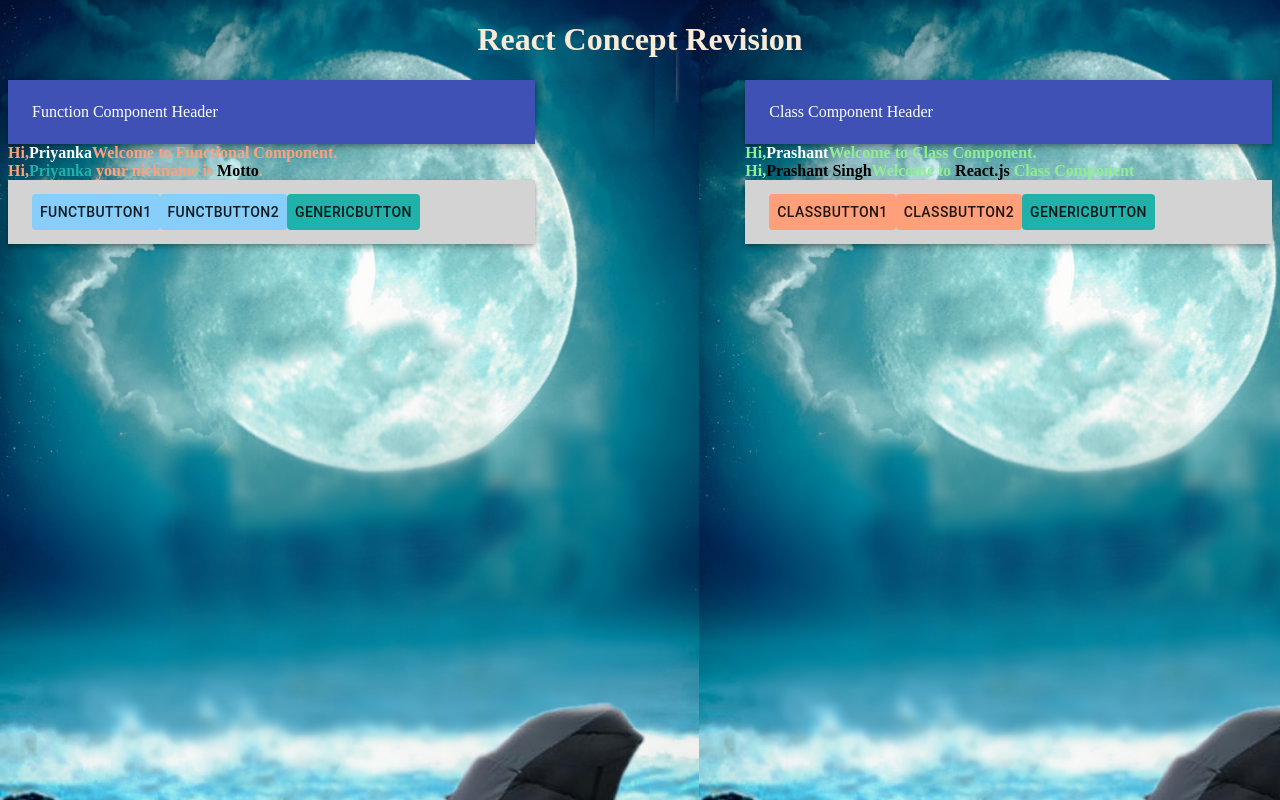
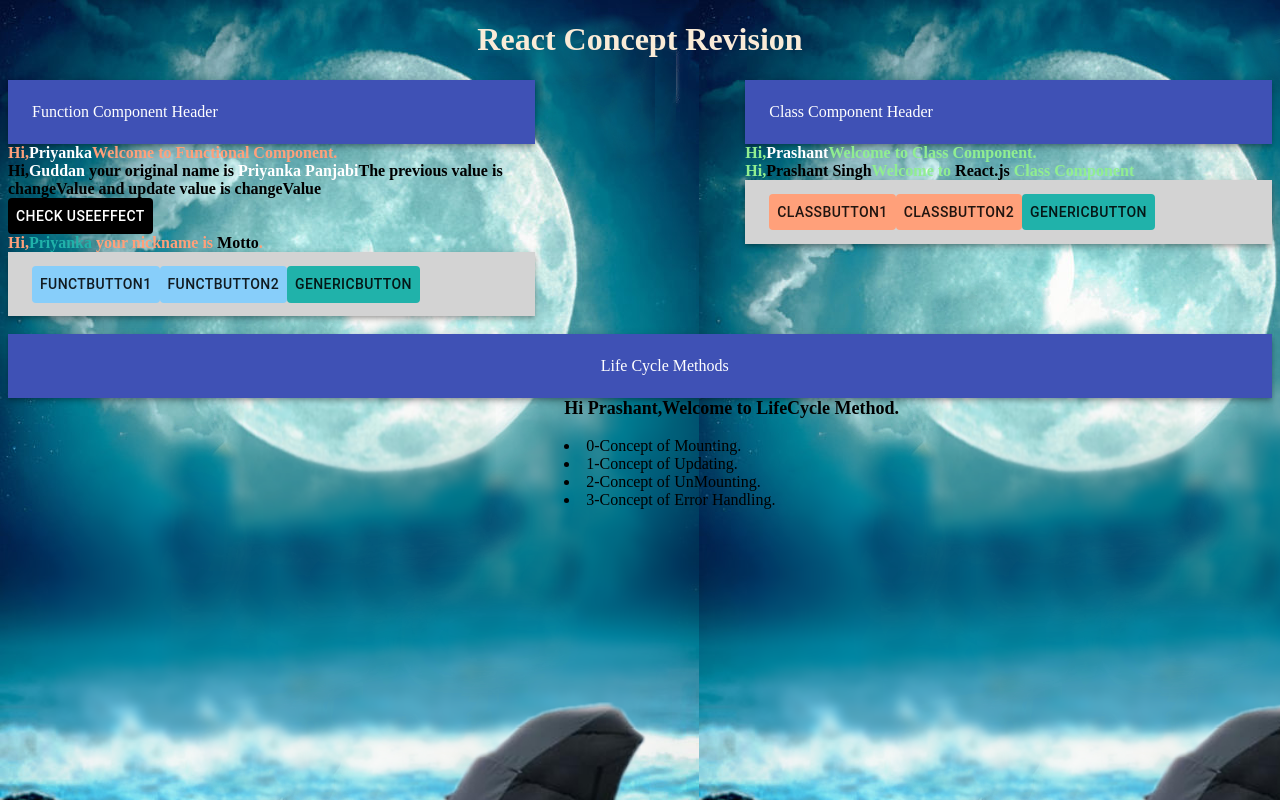
Before and after one commit to pkgs123/React-Concept, a React (Create React App) app: page / in a window 1280 px wide. Built offline with nearby package versions, Linux system fonts and the light colour scheme.

Commit message:
concept of Hooks and Mount Phase methods

```diff
--- a/src/Component/FunctionalComponent.js
+++ b/src/Component/FunctionalComponent.js
@@ -1,12 +1,31 @@
-import React from 'react';
-import { Tooltip } from '@material-ui/core';
+import React,{useState,useEffect} from 'react';
+import { Tooltip, Button } from '@material-ui/core';
 
-function functioCompo(props){
-   // props.nickName('Guddan');
+function FunctioCompo(props){
+
+    const[name,setName] = useState('Priyanka Panjabi');
+    const[nickName,setNicName] = useState('Guddan');
+    const[value,setchangeValue] = useState('changeValue');
+    const[counter,setCounter] = useState(0);
+    //componentDidMount: second parameter will be constant.
+    //componentDidUpdate:
+    useEffect(() =>{
+        console.log('inside use Effect');
+        console.log(counter);
+    });
+
+    const onCheckUseEffect = () =>{
+        setchangeValue('Prashant_UseEffect');
+        setCounter(counter+1);
+    }
+
     return(
         <>
-        <b style={{color:'lightsalmon'}}>Hi,<Tooltip title="use of props"><b style={{color:'white'}}>{props.name}</b></Tooltip>Welcome to Functional Component.</b>
+        <b style={{color:'lightsalmon'}}>Hi,<Tooltip title="use of props"><b style={{color:'white'}}>{props.name}</b></Tooltip>Welcome to Functional Component.</b><br/>
+       <Tooltip title="use of Hooks"><b style={{color:'black'}}>Hi,<b style={{color:'white'}}>{nickName}</b> your original name is <b style={{color:'white'}}>{name}</b></b></Tooltip>
+     <b>The previous value is {value} and update value is {value}</b><br/>
+        <Button onClick={onCheckUseEffect} style={{backgroundColor:'black',color:'white'}}> check useEffect</Button>
         </>
     )
 }
-export default functioCompo;
+export default FunctioCompo;
--- /dev/null
+++ b/src/Component/LifeCycleMethod.js
@@ -0,0 +1,45 @@
+import React,{Component} from 'react';
+import { AppBar } from '@material-ui/core';
+class LifeCycleMethod extends Component{
+      //Mounting
+        //Updating
+        //UnMounting
+        //Error Handling
+
+    //1. Mounting Methods
+    constructor(props){
+        console.log('First Constructor is called.');
+        super(props);
+        this.state={
+            propsValue:'',
+            listValue:[{lifeCyecle:'Concept of Mounting.'},{lifeCyecle:'Concept of Updating.'},{lifeCyecle:'Concept of UnMounting.'},{lifeCyecle:'Concept of Error Handling.'}]
+        }
+    }
+    static getDerivedStateFromProps(props){
+        console.log(props);
+        console.log('Second getDerivedStateFromProps is called.');
+        return{
+            propsValue:props.propsValue
+        }
+    }
+    componentDidMount(){
+        console.log('Third componentDidMount is called.');
+    }
+    render(){
+      console.log('Render is called.');
+
+        return(
+            <>
+           <b style={{marginLeft:'44%',fontSize:'large'}}>Hi Prashant,Welcome to LifeCycle Method.</b><br/>
+            <br/>
+            {
+            this.state.listValue.length!== 0 && this.state.listValue.map((value,key) =>{
+            return  <li style={{marginLeft:'44%'}}>{key}-{value.lifeCyecle}</li>
+            })
+
+            }
+            </>
+        )
+    }
+}
+export default LifeCycleMethod;
--- a/src/TypesofComp.js
+++ b/src/TypesofComp.js
@@ -3,6 +3,7 @@ import { Grid, AppBar, Toolbar, Button } from '@material-ui/core';
 import FuncComponent from './Component/FunctionalComponent';
 import ClassComponent from './Component/ClassComponent';
 import FooterComp from './Component/FooterComponent';
+import LifeCycleComp from './Component/LifeCycleMethod';
 class TypesOfComponent extends Component {
 
     state = {
@@ -10,7 +11,7 @@ class TypesOfComponent extends Component {
         name1: 'Priyanka',
         nickName: '',
         nickName1: '',
-        heading:'React Concept Revision'
+        heading: 'React Concept Revision'
     }
     setNickName = (value) => {
         this.setState({ nickName1: value });
@@ -22,9 +23,9 @@ class TypesOfComponent extends Component {
         return (
             <>
                 <div>
-                   <h1 style={{textAlign:'center',color:'antiquewhite'}}> {this.state.heading}</h1>
+                    <h1 style={{ textAlign: 'center', color: 'antiquewhite' }}> {this.state.heading}</h1>
                 </div>
-                <Grid container  justify="space-around">
+                <Grid container justify="space-around">
                     {/* Functional Component */}
                     <Grid item xs={5} sm={5} md={5} lg={5} xl={5}>
                         <AppBar position="static">
@@ -33,7 +34,7 @@ class TypesOfComponent extends Component {
                             </Toolbar>
                         </AppBar>
                         <FuncComponent name="Priyanka" nickName={this.setNickName} nickNameProps={this.state.nickName1}>
-                        </FuncComponent><br/>
+                        </FuncComponent><br />
                         <b style={{ color: 'lightsalmon' }}>Hi,<b style={{ color: 'lightseagreen' }}>{this.state.name1}</b> your nickname is <b style={{ color: 'black' }}>{this.state.nickName1}</b>.</b>
                         <FooterComp>
                             <Button style={{ backgroundColor: 'lightskyblue' }}>FunctButton1</Button>
@@ -59,6 +60,17 @@ class TypesOfComponent extends Component {
                         </FooterComp>
                     </Grid>
                 </Grid>
+                <br/>
+                <Grid container justify="center">
+                    <Grid item xs={12} sm={12} md={12} lg={12} xl={12}>
+                        <AppBar position="static">
+                            <Toolbar style={{ marginLeft: '45%' }}>
+                                Life Cycle Methods
+                            </Toolbar>
+                        </AppBar>
+                        <LifeCycleComp propsValue="LifeCycleMount(getDerivedStateFromProps)"></LifeCycleComp>
+                    </Grid>
+                </Grid>
             </>
         )
     }
```
